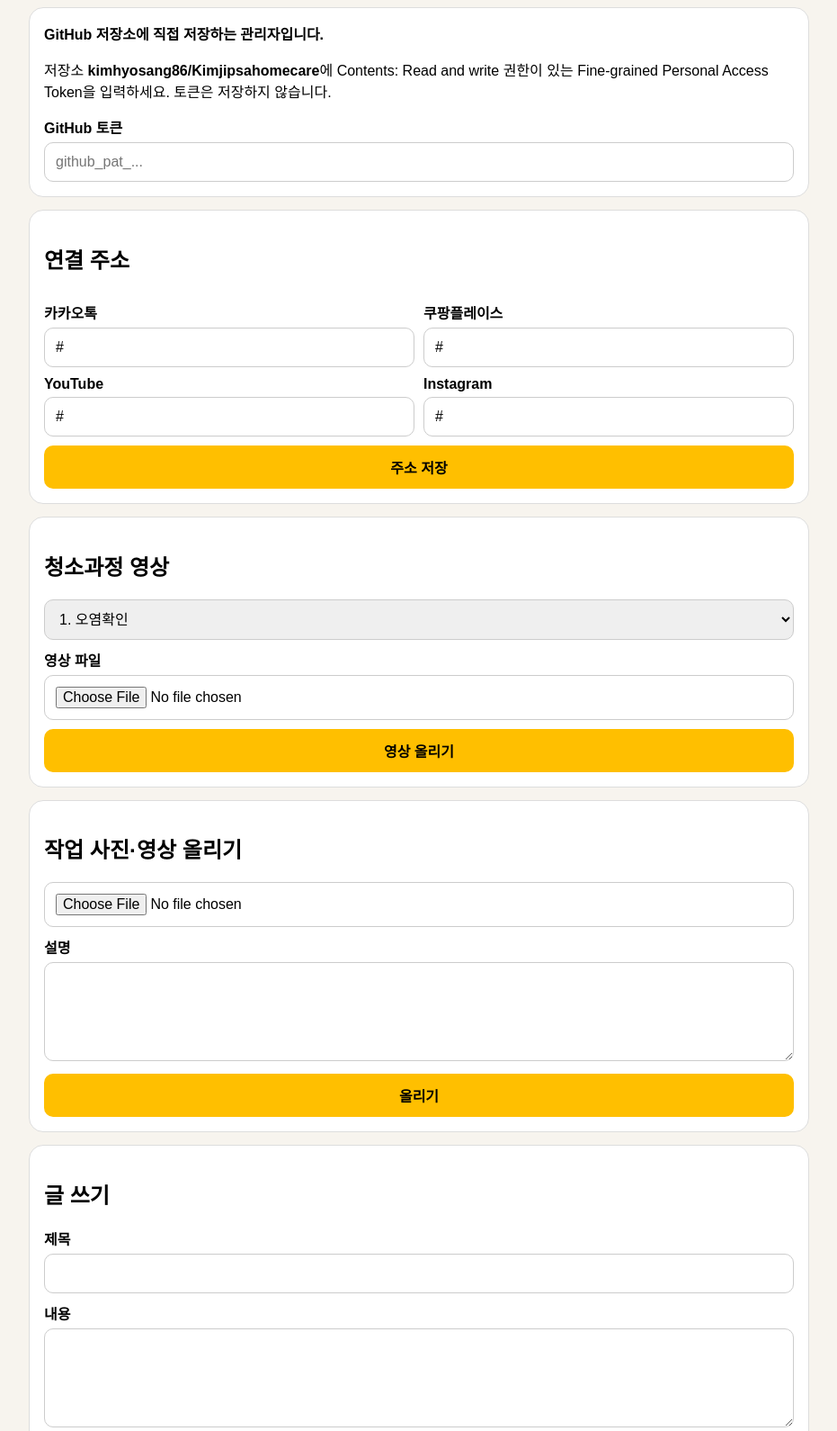
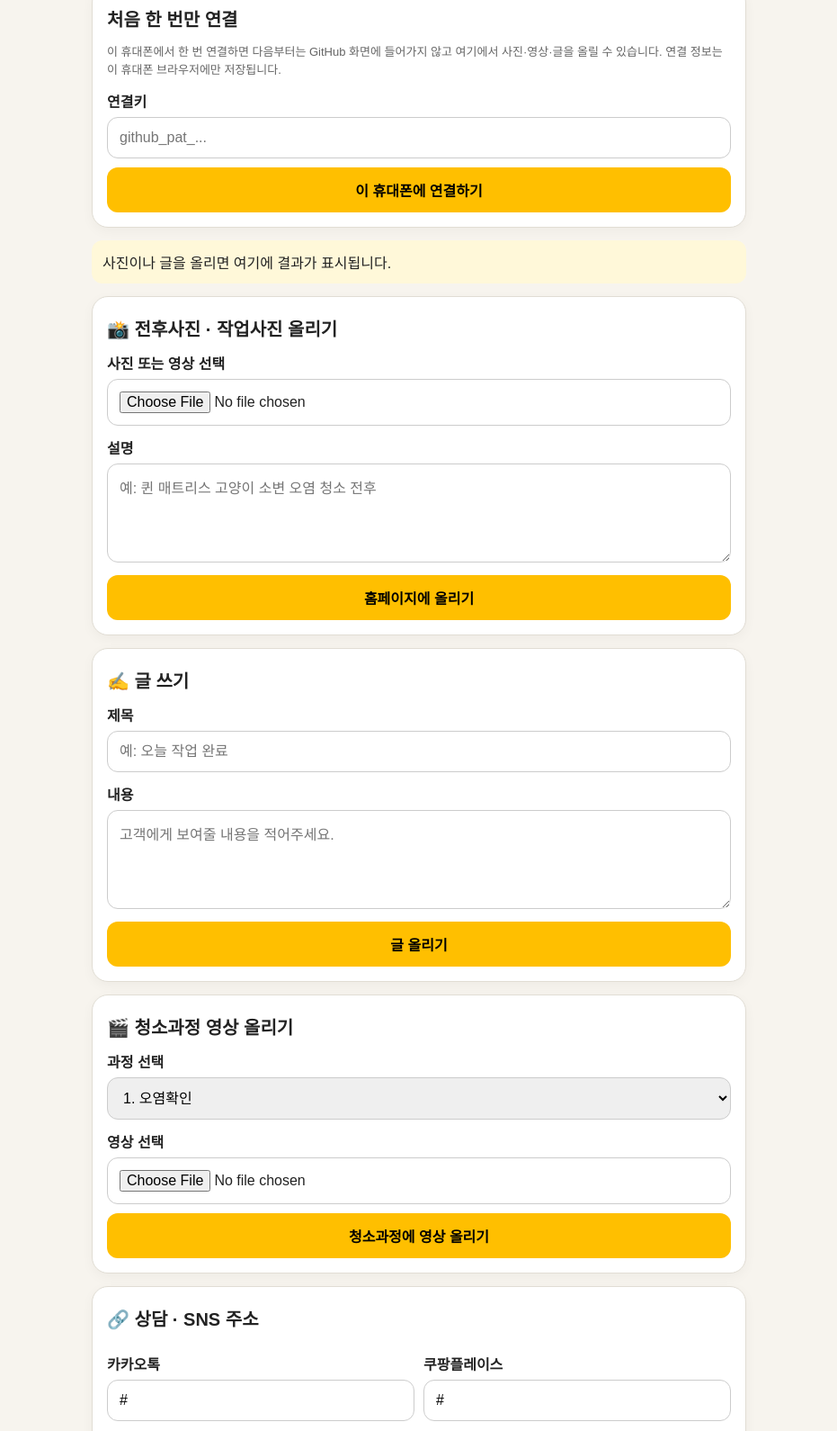
Before and after one commit to kimhyosang86/Kimjipsahomecare, a plain HTML site: page admin.html in a window 1280 px wide. Shown: the part 97-1687 px from the top of the page at 90% size, without its empty margins (174-1105 px from the left). Drawn offline with Linux system fonts and the light colour scheme.

Commit message:
Add files via upload

```diff
--- a/admin.html
+++ b/admin.html
@@ -1,32 +1,72 @@
 <!doctype html><html lang="ko"><head><meta charset="utf-8"><meta name="viewport" content="width=device-width,initial-scale=1">
-<title>김집사 홈케어 관리자</title><style>
-*{box-sizing:border-box}body{margin:0;background:#f7f4ee;font-family:Arial,"Noto Sans KR",sans-serif}main{max-width:900px;margin:auto;padding:16px}
-.box{background:#fff;border:1px solid #ddd;border-radius:16px;padding:16px;margin:14px 0}label{display:block;font-weight:800;margin:10px 0 5px}
-input,textarea,select,button{width:100%;padding:12px;border:1px solid #ccc;border-radius:10px;font:inherit}textarea{min-height:110px}button{background:#ffbf00;border:0;font-weight:900;margin-top:10px}
-.row{display:grid;grid-template-columns:1fr 1fr;gap:10px}.ok{color:#08723b}.err{color:#b33}@media(max-width:650px){.row{grid-template-columns:1fr}}
-</style></head><body><main><h1>🐾 김집사 홈케어 관리자</h1>
-<div class="box"><b>GitHub 저장소에 직접 저장하는 관리자입니다.</b><p>저장소 <b>kimhyosang86/Kimjipsahomecare</b>에 Contents: Read and write 권한이 있는 Fine-grained Personal Access Token을 입력하세요. 토큰은 저장하지 않습니다.</p>
-<label>GitHub 토큰</label><input id="token" type="password" placeholder="github_pat_..."><div id="st"></div></div>
-<div class="box"><h2>연결 주소</h2><div class="row"><div><label>카카오톡</label><input id="kakao"></div><div><label>쿠팡플레이스</label><input id="coupang"></div></div>
-<div class="row"><div><label>YouTube</label><input id="youtube"></div><div><label>Instagram</label><input id="instagram"></div></div><button onclick="saveLinks()">주소 저장</button></div>
-<div class="box"><h2>청소과정 영상</h2><select id="step"><option value="0">1. 오염확인</option><option value="1">2. 전문장비 청소</option><option value="2">3. 친환경 세제 분사</option><option value="3">4. 얼룩 제거</option><option value="4">5. 고온 살균</option><option value="5">6. 자연 건조</option></select>
-<label>영상 파일</label><input id="pf" type="file" accept="video/*"><button onclick="uploadProcess()">영상 올리기</button></div>
-<div class="box"><h2>작업 사진·영상 올리기</h2><input id="mf" type="file" accept="image/*,video/*"><label>설명</label><textarea id="cap"></textarea><button onclick="uploadGallery()">올리기</button></div>
-<div class="box"><h2>글 쓰기</h2><label>제목</label><input id="pt"><label>내용</label><textarea id="pb"></textarea><button onclick="addPost()">글 올리기</button></div>
-<div class="box"><a href="index.html">← 홈페이지로</a></div></main>
+<title>김집사 홈케어 관리자</title>
+<style>
+*{box-sizing:border-box}body{margin:0;background:#f7f4ee;font-family:Arial,"Noto Sans KR",sans-serif;color:#222}main{max-width:760px;margin:auto;padding:16px}.top{display:flex;align-items:center;justify-content:space-between;gap:10px}.box{background:#fff;border:1px solid #e1ddd4;border-radius:18px;padding:16px;margin:14px 0;box-shadow:0 4px 14px #0000000a}h1{font-size:25px;margin:8px 0}h2{font-size:20px;margin:4px 0 12px}label{display:block;font-weight:800;margin:12px 0 6px}input,textarea,select,button{width:100%;padding:13px;border:1px solid #ccc;border-radius:12px;font:inherit}textarea{min-height:110px;resize:vertical}button{background:#ffbf00;border:0;font-weight:900;margin-top:10px;cursor:pointer}.secondary{background:#eee}.danger{background:#fff;border:1px solid #d66;color:#a22}.row{display:grid;grid-template-columns:1fr 1fr;gap:10px}.ok{color:#08723b;font-weight:800}.err{color:#b33;font-weight:800}.note{font-size:13px;color:#666;line-height:1.5}.status{background:#fff8d9;border-radius:12px;padding:12px;margin:10px 0}.preview{max-width:100%;max-height:240px;border-radius:12px;margin-top:10px;display:none}.back{display:inline-block;text-decoration:none;color:#222;font-weight:800;padding:10px 0}.hidden{display:none}.connected{display:inline-block;background:#e7f7ed;color:#08723b;border-radius:999px;padding:6px 10px;font-weight:800;font-size:13px}@media(max-width:650px){.row{grid-template-columns:1fr}}
+</style></head><body><main>
+<div class="top"><h1>🐾 김집사 홈케어 관리자</h1><span id="badge" class="connected hidden">연결됨</span></div>
+<div id="setup" class="box">
+  <h2>처음 한 번만 연결</h2>
+  <p class="note">이 휴대폰에서 한 번 연결하면 다음부터는 GitHub 화면에 들어가지 않고 여기에서 사진·영상·글을 올릴 수 있습니다. 연결 정보는 이 휴대폰 브라우저에만 저장됩니다.</p>
+  <label>연결키</label><input id="token" type="password" placeholder="github_pat_..." autocomplete="off">
+  <button onclick="connect()">이 휴대폰에 연결하기</button>
+  <div id="setupMsg"></div>
+</div>
+<div id="st" class="status">사진이나 글을 올리면 여기에 결과가 표시됩니다.</div>
+
+<div class="box"><h2>📸 전후사진 · 작업사진 올리기</h2>
+  <label>사진 또는 영상 선택</label><input id="mf" type="file" accept="image/*,video/*" onchange="showPreview()">
+  <img id="imgPrev" class="preview" alt="미리보기">
+  <label>설명</label><textarea id="cap" placeholder="예: 퀸 매트리스 고양이 소변 오염 청소 전후"></textarea>
+  <button onclick="uploadGallery()">홈페이지에 올리기</button>
+</div>
+
+<div class="box"><h2>✍️ 글 쓰기</h2>
+  <label>제목</label><input id="pt" placeholder="예: 오늘 작업 완료">
+  <label>내용</label><textarea id="pb" placeholder="고객에게 보여줄 내용을 적어주세요."></textarea>
+  <button onclick="addPost()">글 올리기</button>
+</div>
+
+<div class="box"><h2>🎬 청소과정 영상 올리기</h2>
+  <label>과정 선택</label><select id="step"><option value="0">1. 오염확인</option><option value="1">2. 전문장비 청소</option><option value="2">3. 친환경 세제 분사</option><option value="3">4. 얼룩 제거</option><option value="4">5. 고온 살균</option><option value="5">6. 자연 건조</option></select>
+  <label>영상 선택</label><input id="pf" type="file" accept="video/*">
+  <button onclick="uploadProcess()">청소과정에 영상 올리기</button>
+</div>
+
+<div class="box"><h2>🔗 상담 · SNS 주소</h2>
+  <div class="row"><div><label>카카오톡</label><input id="kakao"></div><div><label>쿠팡플레이스</label><input id="coupang"></div></div>
+  <div class="row"><div><label>YouTube</label><input id="youtube"></div><div><label>Instagram</label><input id="instagram"></div></div>
+  <button onclick="saveLinks()">주소 저장</button>
+</div>
+
+<div class="box"><h2>⚙️ 연결 관리</h2>
+  <button class="secondary" onclick="showSetup()">연결키 다시 입력</button>
+  <button class="danger" onclick="forgetToken()">이 휴대폰 연결 해제</button>
+  <p class="note">공용 휴대폰에서는 연결을 저장하지 않는 것이 안전합니다. 연결키는 사이트 파일에는 들어가지 않습니다.</p>
+</div>
+<a class="back" href="index.html">← 고객 홈페이지 보기</a>
+</main>
 <script>
-const OWNER='kimhyosang86',REPO='Kimjipsahomecare',BRANCH='main';let D={phone:'010-3385-7516',kakao:'#',youtube:'#',instagram:'#',coupang_place:'#',process_videos:['','','','','',''],gallery:[],posts:[]};
-const $=id=>document.getElementById(id);function msg(s,ok=1){$('st').innerHTML='<p class="'+(ok?'ok':'err')+'">'+s+'</p>'}
-function H(){let t=$('token').value.trim();if(!t)throw Error('GitHub 토큰을 입력해주세요.');return {'Authorization':'Bearer '+t,'Accept':'application/vnd.github+json','X-GitHub-Api-Version':'2022-11-28'}}
-async function api(path,opt={}){let r=await fetch('https://api.github.com/repos/'+OWNER+'/'+REPO+'/contents/'+path,{...opt,headers:{...H(),...(opt.headers||{})}});if(!r.ok)throw Error((await r.json()).message||'GitHub 오류');return r.json()}
+const OWNER='kimhyosang86',REPO='Kimjipsahomecare',BRANCH='main',KEY='kimjipsa_admin_token';
+let D={phone:'010-3385-7516',kakao:'#',youtube:'#',instagram:'#',coupang_place:'#',process_videos:['','','','','',''],gallery:[],posts:[]};
+const $=id=>document.getElementById(id);
+function msg(s,ok=1){$('st').innerHTML='<span class="'+(ok?'ok':'err')+'">'+s+'</span>'}
+function token(){return localStorage.getItem(KEY)||$('token').value.trim()}
+function H(){let t=token();if(!t)throw Error('처음 한 번 연결해 주세요.');return {'Authorization':'Bearer '+t,'Accept':'application/vnd.github+json','X-GitHub-Api-Version':'2022-11-28'}}
+async function api(path,opt={}){let r=await fetch('https://api.github.com/repos/'+OWNER+'/'+REPO+'/contents/'+path,{...opt,headers:{...H(),...(opt.headers||{})}});if(!r.ok){let j={};try{j=await r.json()}catch{};if(r.status===401||r.status===403)throw Error('연결키가 맞지 않거나 권한이 없습니다. 연결키를 다시 확인해 주세요.');throw Error(j.message||'저장 중 오류가 났습니다.')}return r.json()}
+async function connect(){try{let t=$('token').value.trim();if(!t)throw Error('연결키를 입력해 주세요.');localStorage.setItem(KEY,t);await api('content.json');$('setup').classList.add('hidden');$('badge').classList.remove('hidden');$('setupMsg').innerHTML='';msg('연결 완료. 이제 이 휴대폰에서는 바로 올릴 수 있습니다.');await load()}catch(e){localStorage.removeItem(KEY);$('setupMsg').innerHTML='<p class="err">'+e.message+'</p>'}}
+function showSetup(){$('setup').classList.remove('hidden');$('token').value='';window.scrollTo({top:0,behavior:'smooth'})}
+function forgetToken(){localStorage.removeItem(KEY);$('badge').classList.add('hidden');$('setup').classList.remove('hidden');msg('이 휴대폰의 연결을 해제했습니다.');}
 async function old(path){try{let j=await api(path);return j.sha}catch(e){if(String(e).includes('Not Found'))return null;throw e}}
 async function put(path,b64,m){let sha=await old(path),body={message:m,content:b64,branch:BRANCH};if(sha)body.sha=sha;return api(path,{method:'PUT',headers:{'Content-Type':'application/json'},body:JSON.stringify(body)})}
 async function putText(path,text,m){return put(path,btoa(unescape(encodeURIComponent(text))),m)}
 async function putFile(path,f,m){let b64=await new Promise((res,rej)=>{let fr=new FileReader();fr.onload=()=>res(String(fr.result).split(',')[1]);fr.onerror=rej;fr.readAsDataURL(f)});return put(path,b64,m)}
-async function save(m){await putText('content.json',JSON.stringify(D,null,2),m);msg('저장 완료. GitHub Pages 반영까지 잠시 걸릴 수 있습니다.')}
+async function save(m){await putText('content.json',JSON.stringify(D,null,2),m);msg('✅ 저장 완료! 고객 홈페이지에 반영되었습니다.')}
 async function load(){try{D=await fetch('content.json?'+Date.now()).then(r=>r.json());$('kakao').value=D.kakao||'';$('coupang').value=D.coupang_place||'';$('youtube').value=D.youtube||'';$('instagram').value=D.instagram||''}catch(e){}}
-async function saveLinks(){try{D.kakao=$('kakao').value||'#';D.coupang_place=$('coupang').value||'#';D.youtube=$('youtube').value||'#';D.instagram=$('instagram').value||'#';await save('Update links')}catch(e){msg(e.message,0)}}
-async function uploadProcess(){try{let f=$('pf').files[0];if(!f)throw Error('영상을 선택해주세요.');let path='media/process/'+Date.now()+'_'+f.name.replace(/[^\w.\-가-힣]/g,'_');await putFile(path,f,'Upload process video');D.process_videos[+$('step').value]=path;await save('Update process video')}catch(e){msg(e.message,0)}}
-async function uploadGallery(){try{let f=$('mf').files[0];if(!f)throw Error('파일을 선택해주세요.');let path='media/gallery/'+Date.now()+'_'+f.name.replace(/[^\w.\-가-힣]/g,'_');await putFile(path,f,'Upload gallery media');D.gallery.unshift({type:f.type.startsWith('video')?'video':'image',url:path,caption:$('cap').value});await save('Add gallery item')}catch(e){msg(e.message,0)}}
-async function addPost(){try{D.posts.unshift({title:$('pt').value,body:$('pb').value,date:new Date().toISOString()});await save('Add post')}catch(e){msg(e.message,0)}}load();
+function safeName(n){return n.replace(/[^\w.\-가-힣]/g,'_')}
+function showPreview(){let f=$('mf').files[0],p=$('imgPrev');if(f&&f.type.startsWith('image/')){p.src=URL.createObjectURL(f);p.style.display='block'}else{p.style.display='none'}}
+async function saveLinks(){try{D.kakao=$('kakao').value||'#';D.coupang_place=$('coupang').value||'#';D.youtube=$('youtube').value||'#';D.instagram=$('instagram').value||'#';msg('저장 중...');await save('Update links')}catch(e){msg(e.message,0)}}
+async function uploadProcess(){try{let f=$('pf').files[0];if(!f)throw Error('영상을 선택해 주세요.');msg('영상 올리는 중...');let path='media/process/'+Date.now()+'_'+safeName(f.name);await putFile(path,f,'Upload process video');D.process_videos[+$('step').value]=path;await save('Update process video');$('pf').value=''}catch(e){msg(e.message,0)}}
+async function uploadGallery(){try{let f=$('mf').files[0];if(!f)throw Error('사진 또는 영상을 선택해 주세요.');msg('사진/영상 올리는 중...');let path='media/gallery/'+Date.now()+'_'+safeName(f.name);await putFile(path,f,'Upload gallery media');D.gallery.unshift({type:f.type.startsWith('video')?'video':'image',url:path,caption:$('cap').value});await save('Add gallery item');$('mf').value='';$('cap').value='';$('imgPrev').style.display='none'}catch(e){msg(e.message,0)}}
+async function addPost(){try{let title=$('pt').value.trim(),body=$('pb').value.trim();if(!title&&!body)throw Error('제목이나 내용을 입력해 주세요.');D.posts.unshift({title,body,date:new Date().toISOString()});msg('글 저장 중...');await save('Add post');$('pt').value='';$('pb').value=''}catch(e){msg(e.message,0)}}
+if(localStorage.getItem(KEY)){$('setup').classList.add('hidden');$('badge').classList.remove('hidden')}load();
 </script></body></html>
```
Also changed, not shown: README.txt.
